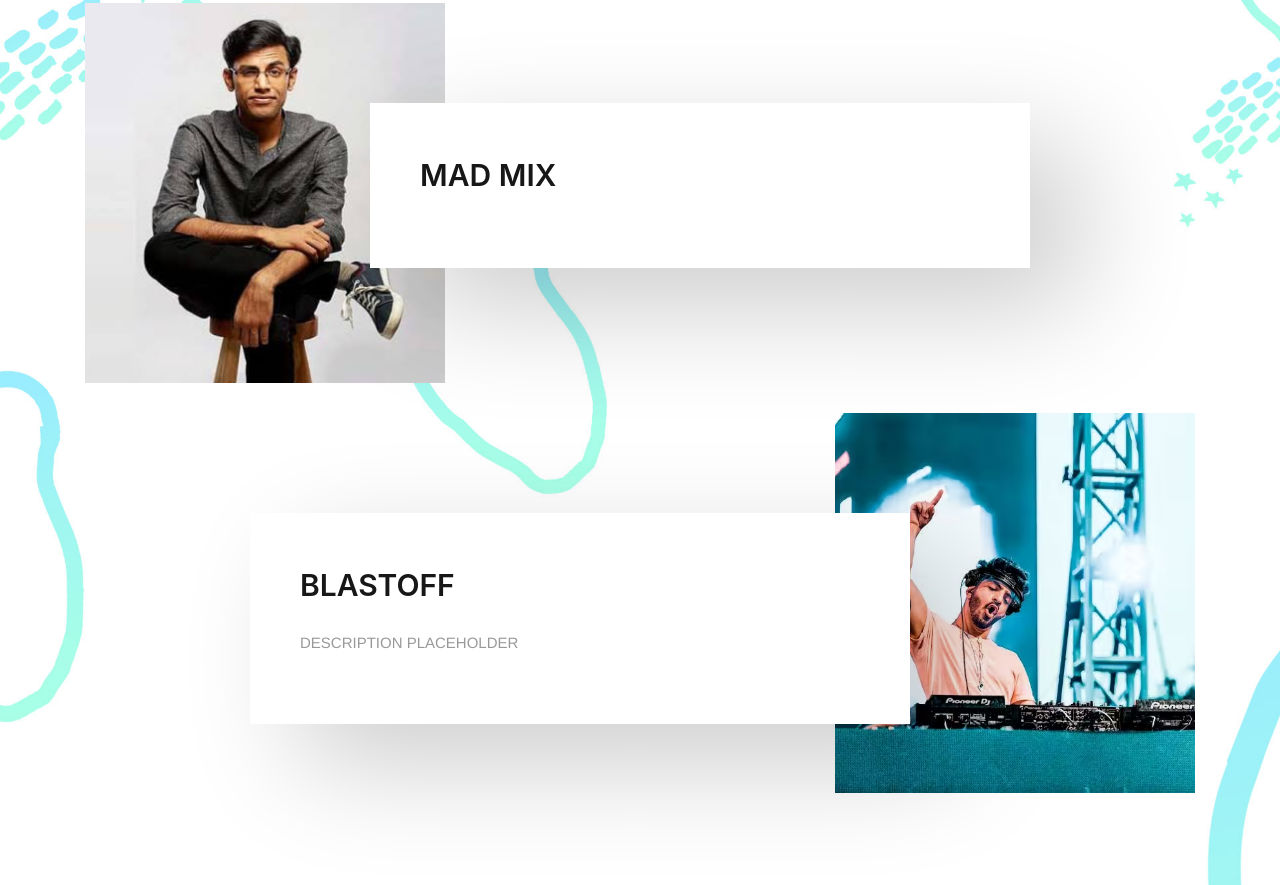
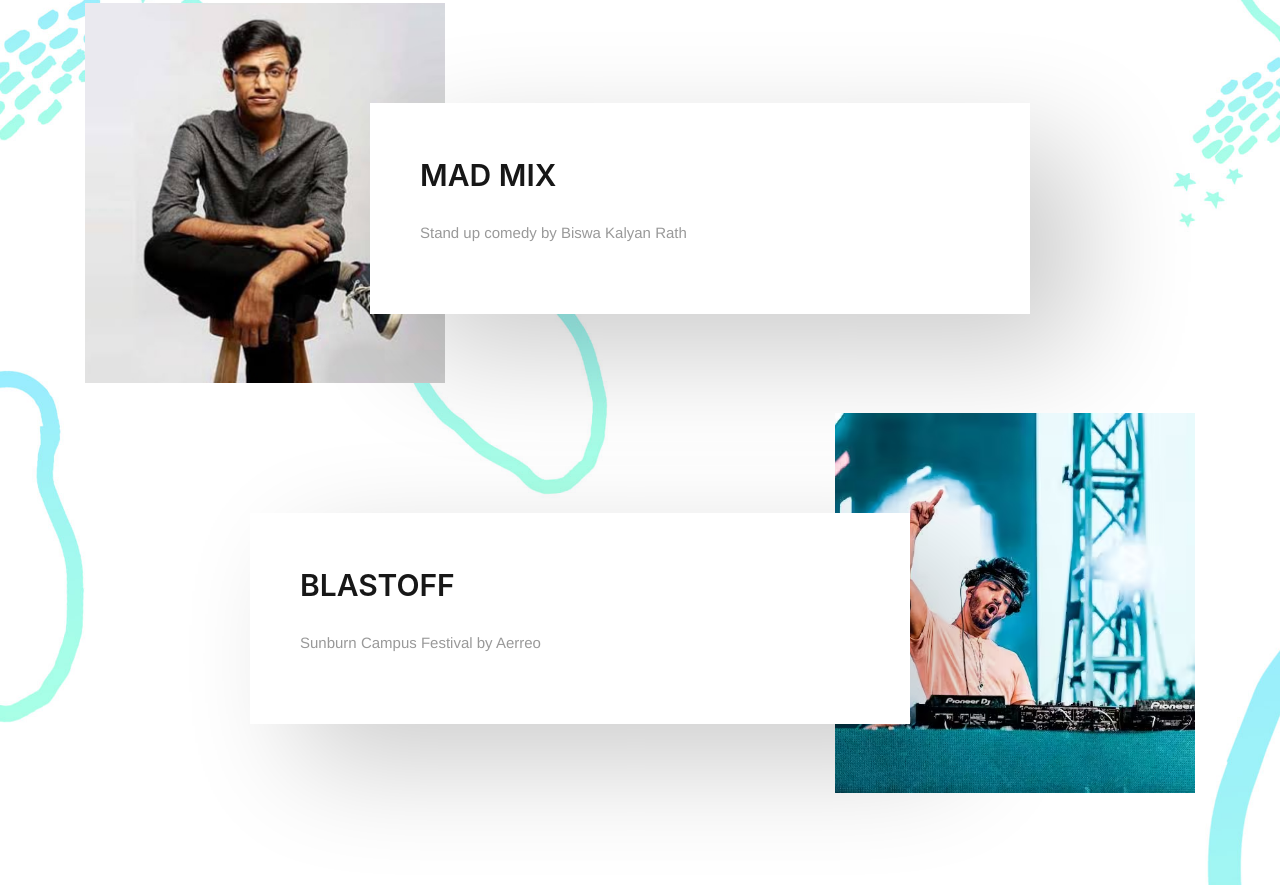
Before and after one commit to vijay-jaisankar/Infin8-2022, a website with bundled scripts: page index.html in a window 1280 px wide. Shown: the part 1515-2400 px from the top of the page. Built offline with nearby package versions, Linux system fonts and the light colour scheme.

Commit message:
Mega events description

```diff
--- a/index.html
+++ b/index.html
@@ -176,7 +176,7 @@
                                         <!-- entry-title -->
 
                                         <div class="entry-content ">
-                                            <p></p>
+                                            <p>Stand up comedy by Biswa Kalyan Rath</p>
                                         </div>
                                         <!-- entry-content -->
                                     </div>
@@ -202,7 +202,7 @@
                                         <!-- entry-title -->
 
                                         <div class="entry-content">
-                                            <p>DESCRIPTION PLACEHOLDER</p>
+                                            <p>Sunburn Campus Festival by Aerreo</p>
                                         </div>
                                         <!-- entry-content -->
 
```
